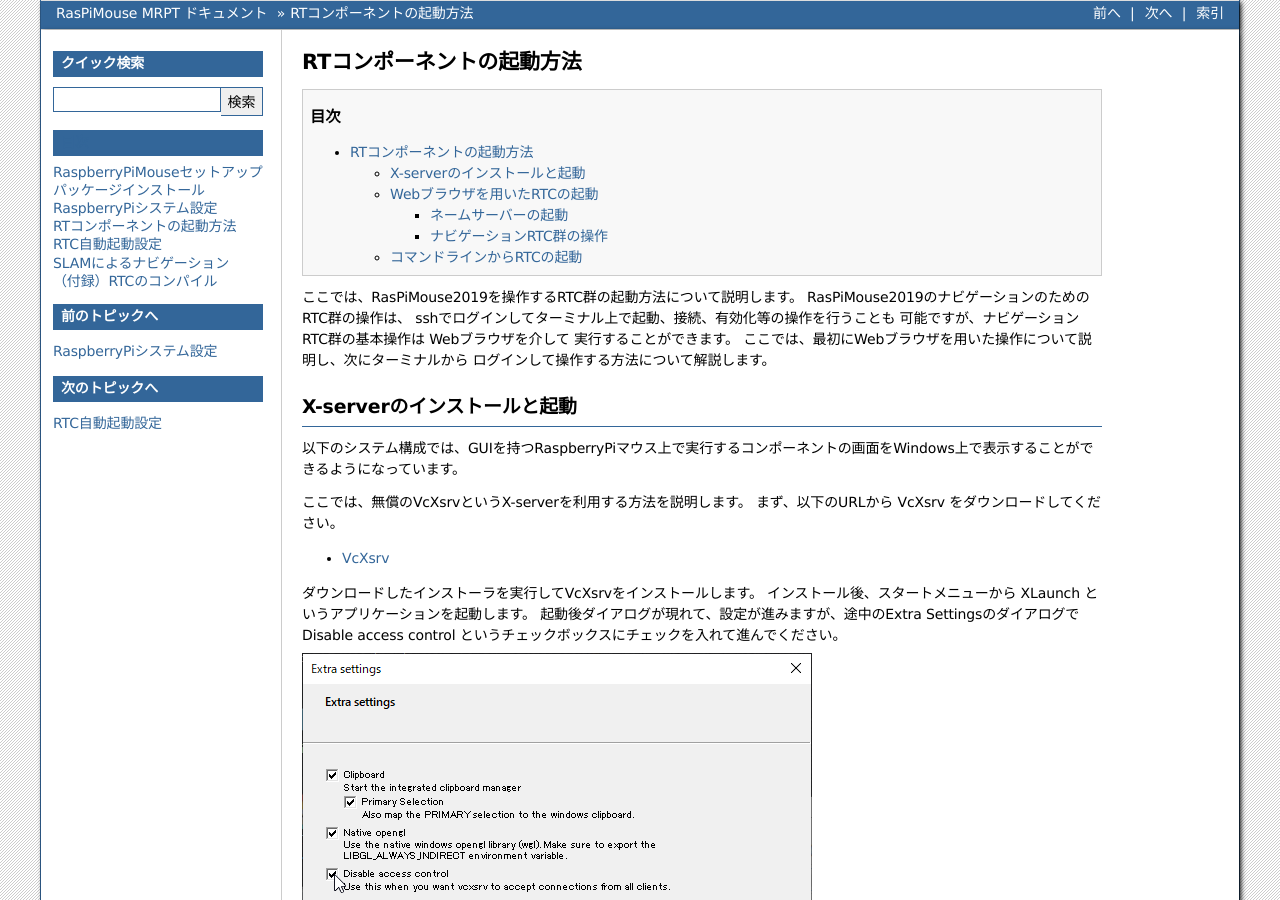
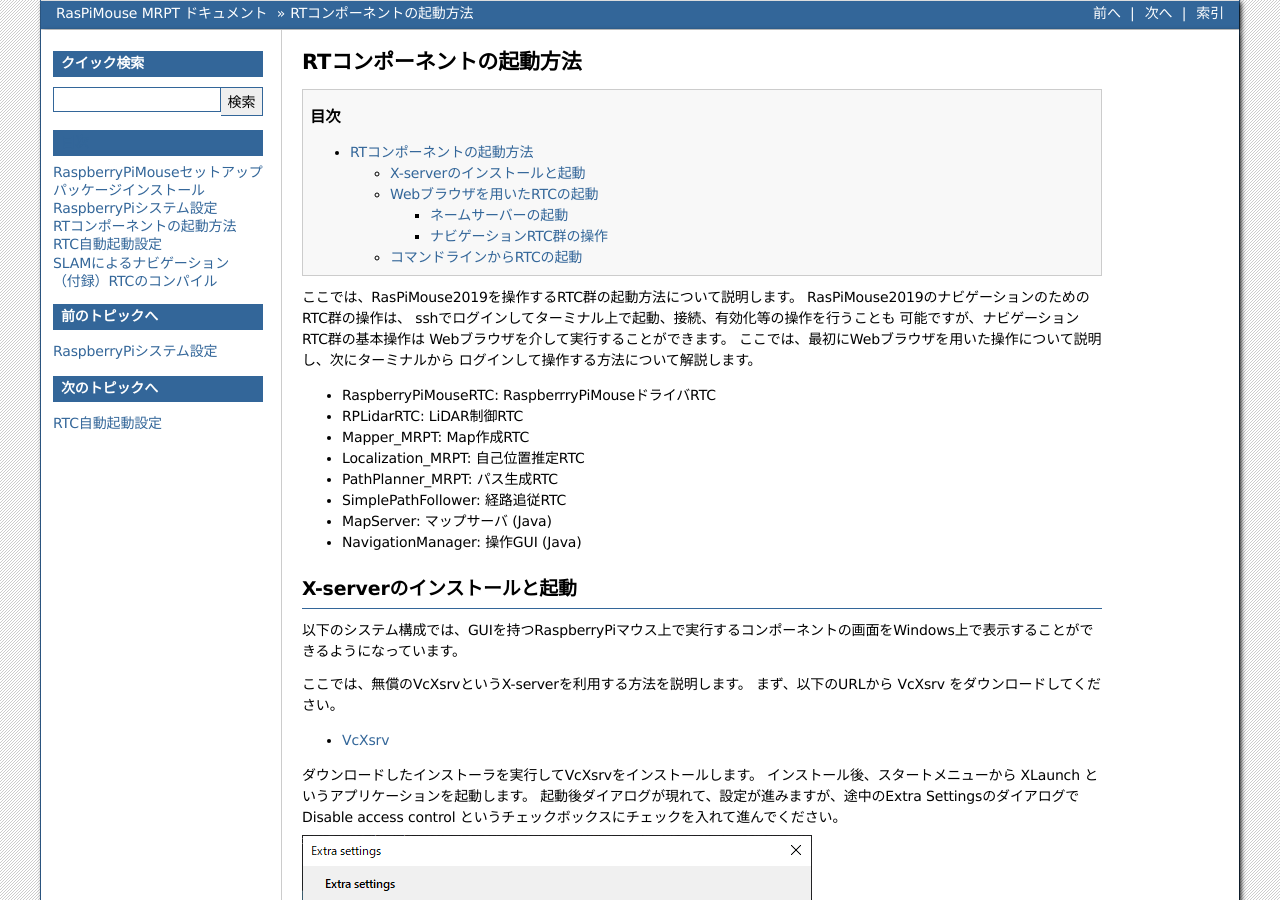
Before and after one commit to OpenRTM/RasPiMouse_with_MRPT, a Sphinx documentation site: the page built from doc/source/start_rtc.rst, in a window 1280 px wide and 900 px high. Built offline with Sphinx 7.4.7, drawn with Linux system fonts in a browser that asks for light colours.

Commit message:
Update start_rtc.rst

```diff
--- a/doc/source/start_rtc.rst
+++ b/doc/source/start_rtc.rst
@@ -9,10 +9,20 @@ RTコンポーネントの起動方法
 ここでは、RasPiMouse2019を操作するRTC群の起動方法について説明します。
 RasPiMouse2019のナビゲーションのためのRTC群の操作は、
 sshでログインしてターミナル上で起動、接続、有効化等の操作を行うことも
-可能ですが、ナビゲーションRTC群の基本操作は Webブラウザを介して
-実行することができます。
+可能ですが、ナビゲーションRTC群の基本操作は Webブラウザを介して実行することができます。
 ここでは、最初にWebブラウザを用いた操作について説明し、次にターミナルから
 ログインして操作する方法について解説します。
+
+* RaspberryPiMouseRTC: RaspberrryPiMouseドライバRTC
+* RPLidarRTC: LiDAR制御RTC
+* Mapper_MRPT: Map作成RTC
+* Localization_MRPT: 自己位置推定RTC
+* PathPlanner_MRPT: パス生成RTC
+* SimplePathFollower: 経路追従RTC
+* MapServer: マップサーバ (Java)
+* NavigationManager: 操作GUI (Java)
+
+
 
 X-serverのインストールと起動
 ----------------------------------
```
